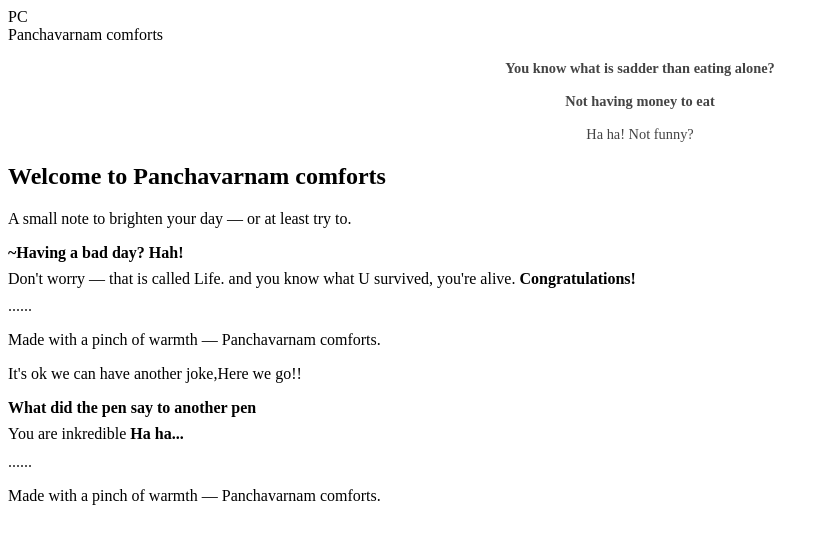
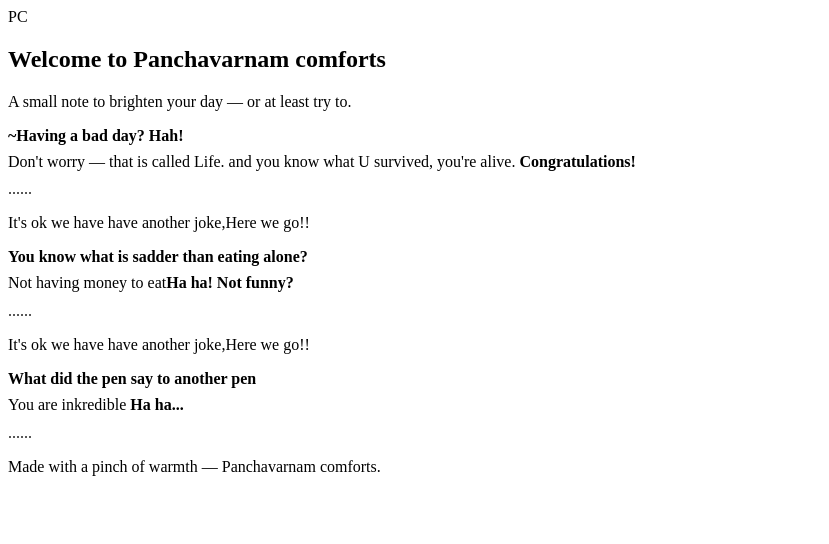
Before and after one commit to nselvanayahi-sketch/Experimental, a plain HTML site: page index.html in a window 1280 px wide. Shown: the whole page, without its empty margins (0-829 px from the left). Drawn offline with Linux system fonts and the light colour scheme.

Commit message:
Update index.html

```diff
--- a/index.html
+++ b/index.html
@@ -10,14 +10,8 @@
 </head>
 <body>
   <main class="container" role="main" aria-labelledby="pageTitle">
-  <aside class="side" aria-label="branding">
-      <div class="logo">PC</div>
-      <div class="small">Panchavarnam comforts</div>
-      <div style="margin-top:1rem;font-size:.9rem;color:#444;text-align:center"><strong>You know what is sadder than eating alone?</strong></div>
-	  <div style="margin-top:1rem;font-size:.9rem;color:#444;text-align:center"><strong>Not having money to eat</strong></div>
-	  <div style="margin-top:1rem;font-size:.9rem;color:#444;text-align:center">Ha ha! Not funny?</div>
-    </aside>
     <section>
+	<div class="logo">PC</div>
       <h1 id="pageTitle">Welcome to <strong>Panchavarnam comforts</strong></h1>
       <p class="subtitle">A small note to brighten your day — or at least try to.</p>
 
@@ -26,11 +20,18 @@
         <p style="margin:.5rem 0 0 0">Don't worry — that is called Life. and you know what U survived, you're alive. <strong>Congratulations!</strong></p>
         <p style="margin:.6rem 0 0 0;opacity:.9">......</p>
       </div>
+	  <section>
+      <p class="subtitle">It's ok we have have another joke,Here we go!!</p>
 
-      <p class="footer">Made with a pinch of warmth — Panchavarnam comforts.</p>
+      <div class="quote" aria-live="polite">
+        <p style="margin:0;font-weight:600">You know what is sadder than eating alone?</p>
+        <p style="margin:.5rem 0 0 0">Not having money to eat<strong>Ha ha! Not funny?</strong></p>
+        <p style="margin:.6rem 0 0 0;opacity:.9">......</p>
+      </div>
+
     </section>
 	<section>
-      <p class="subtitle">It's ok we can have another joke,Here we go!!</p>
+      <p class="subtitle">It's ok we have have another joke,Here we go!!</p>
 
       <div class="quote" aria-live="polite">
         <p style="margin:0;font-weight:600">What did the pen say to another pen</p>
```
